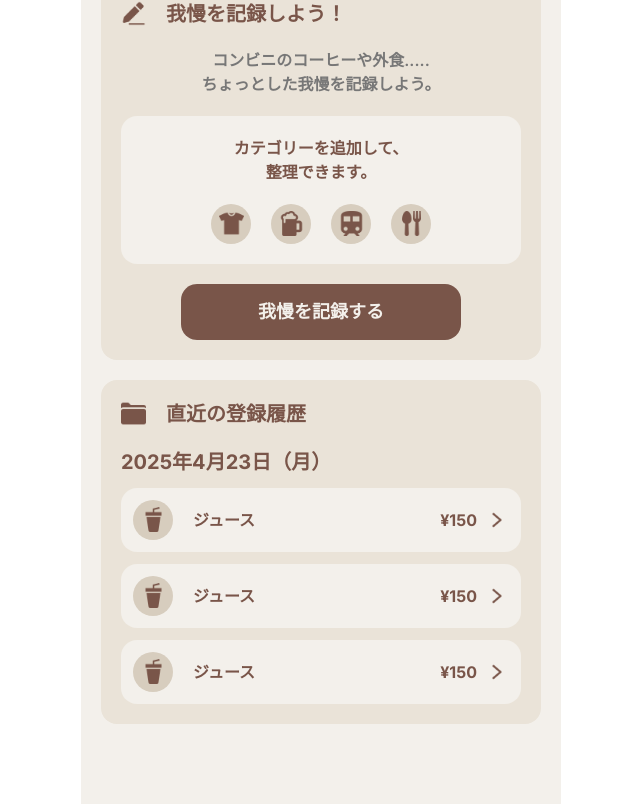
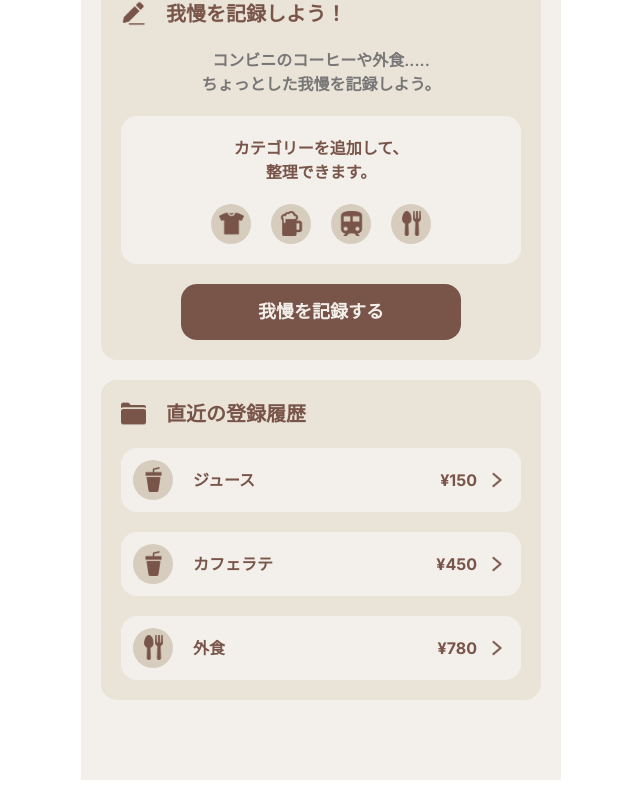
Before and after one commit to Naoya-0213/money-mindful, a Next.js app: page /money-mindful/home in a window 1280 px wide. Shown: the part 1081-1885 px from the top of the page, without its empty margins (319-959 px from the left). After the commit the page ends 1861 px from the top, so only its background shows below. Built offline with nearby package versions, Linux system fonts and the light colour scheme.

Commit message:
カテゴリー変更

```diff
--- a/src/app/components/category/category-icon/CategoryIcon.tsx
+++ b/src/app/components/category/category-icon/CategoryIcon.tsx
@@ -6,18 +6,17 @@ import { categoryIconMap } from "./lib/categoryIconMap";
 
 type CategoryIconProps = {
   name: keyof typeof categoryIconMap;
-  alt: string;
 };
 
-const CategoryIcon = ({ name, alt }: CategoryIconProps) => {
-  const src = categoryIconMap[name];
+const CategoryIcon = ({ name }: CategoryIconProps) => {
+  const icon = categoryIconMap[name];
 
   return (
     <div
       className="flex items-center justify-center rounded-full bg-[#D7CDBE]"
       style={{ width: 40, height: 40 }}
     >
-      <Image src={src} alt={alt} width={25} height={25} />
+      <Image src={icon.src} alt={icon.alt} width={25} height={25} />
     </div>
   );
 };
--- a/src/app/components/category/category-icon/lib/categoryIconMap.ts
+++ b/src/app/components/category/category-icon/lib/categoryIconMap.ts
@@ -2,26 +2,28 @@
 
 export const categoryIconMap = {
   // 飲み物アイコン
-  drink: "/icon/categories/icon/drink.png",
+  drink: { src: "/icon/categories/icon/drink.png", alt: "飲み物アイコン" },
 
   // 飲み会アイコン
-  beer: "/icon/categories/icon/beer.png",
+  beer: { src: "/icon/categories/icon/beer.png", alt: "飲み会アイコン" },
 
   // 食費アイコン
-  food: "/icon/categories/icon/food.png",
+  food: { src: "/icon/categories/icon/food.png", alt: "食費アイコン" },
 
   // 交通費アイコン
-  train: "/icon/categories/icon/train.png",
+  train: { src: "/icon/categories/icon/train.png", alt: "交通費アイコン" },
 
   // 買い物アイコン
-  shopping: "/icon/categories/icon/shopping.png",
+  shopping: { src: "/icon/categories/icon/shopping.png", alt: "買い物アイコン" },
 
   // お金アイコン
-  money: "/icon/categories/icon/money.png",
+  money: { src: "/icon/categories/icon/money.png", alt: "お金アイコン" },
 
   // 交際費アイコン
-  social: "/icon/categories/icon/social.png",
+  social: { src: "/icon/categories/icon/social.png", alt: "交際費アイコン" },
 
   // 服アイコン
-  clothing: "/icon/categories/icon/clothing.png",
+  clothing: { src: "/icon/categories/icon/clothing.png", alt: "服アイコン" },
 } as const;
+
+export type CategoryType = keyof typeof categoryIconMap;
--- a/src/app/components/log/LogGroupByDate.tsx
+++ /dev/null
@@ -1,19 +0,0 @@
-// 日付ごとの記録履歴用
-
-import React from "react";
-import LogItemCard from "./LogItemCard";
-
-const LogGroupByDate = () => {
-  return (
-    <div className="flex flex-col gap-3">
-      <div>
-        <h3 className="text-xl font-bold">2025年4月23日（月）</h3>
-      </div>
-      <LogItemCard />
-      <LogItemCard />
-      <LogItemCard />
-    </div>
-  );
-};
-
-export default LogGroupByDate;
--- a/src/app/components/log/LogItemCard.tsx
+++ b/src/app/components/log/LogItemCard.tsx
@@ -1,22 +1,32 @@
+// components/log/LogItemCard.tsx
+
 import React from "react";
 import Image from "next/image";
 import CategoryIcon from "../category/category-icon/CategoryIcon";
 
-const LogItemCard = () => {
+import { CategoryType } from "../category/category-icon/lib/categoryIconMap";
+
+type Props = {
+  title: string;
+  amount: number;
+  category: CategoryType; // カテゴリー名 → CategoryIconに渡す用
+};
+
+const LogItemCard = ({ title, amount, category }: Props) => {
   return (
     <div className="flex w-full items-center justify-between rounded-2xl bg-[#F3F0EB] p-3">
       <div className="flex items-center gap-5">
         {/* アイコン */}
         <div>
-          <CategoryIcon name="drink" alt="飲み物アイコン" />
+          <CategoryIcon name={category} />
         </div>
         {/* タイトル */}
-        <div className="font-bold">ジュース</div>
+        <div className="font-bold">{title}</div>
       </div>
 
       <div className="flex items-center gap-2">
         {/* 金額 */}
-        <div className="font-bold">¥150</div>
+        <div className="font-bold">¥{amount}</div>
 
         {/* 詳細誘導ボタン */}
         <div>
--- a/src/app/components/log/RecentLogs.tsx
+++ b/src/app/components/log/RecentLogs.tsx
@@ -1,8 +1,21 @@
 // 直近の履歴表示用コンポーネント
 
-import LogGroupByDate from "@/app/components/log/LogGroupByDate";
 import SectionCard from "@/app/components/section-card/SectionCard";
 import React from "react";
+import LogItemCard from "./LogItemCard";
+import type { CategoryType } from "../category/category-icon/lib/categoryIconMap";
+
+// 仮データ（あとでSupabase連携予定）
+const mockLogs: {
+  id: string;
+  title: string;
+  amount: number;
+  category: CategoryType;
+}[] = [
+  { id: "1", title: "ジュース", amount: 150, category: "drink" },
+  { id: "2", title: "カフェラテ", amount: 450, category: "drink" },
+  { id: "3", title: "外食", amount: 780, category: "food" },
+];
 
 const RecentLogs = () => {
   return (
@@ -12,8 +25,15 @@ const RecentLogs = () => {
         label="履歴icon"
         title="直近の登録履歴"
       >
-        {/* 履歴 */}
-        <LogGroupByDate />
+        {/* 仮データを map で表示 */}
+        {mockLogs.map((log) => (
+          <LogItemCard
+            key={log.id}
+            title={log.title}
+            amount={log.amount}
+            category={log.category}
+          />
+        ))}
       </SectionCard>
     </div>
   );
--- a/src/app/money-mindful/add/component/AddCard.tsx
+++ b/src/app/money-mindful/add/component/AddCard.tsx
@@ -45,13 +45,13 @@ const AddCard = () => {
           className="w-full rounded-2xl border border-[#E0E0E0] bg-white px-4 py-2 text-[#795549] focus:border-[#795549] focus:ring-0 focus:outline-none"
           style={{ height: "var(--input-height)" }}
           onClick={() =>
-            router.push("/money-mindful/add/component/AddEditCategoryPage")
+            router.push("/money-mindful/add/AddEditCategoryPage")
           }
           type="button"
         >
           <div className="flex justify-between items-center">
             <div className="flex items-center gap-5 text-lg font-bold text-[#795549]">
-              <CategoryIcon name="beer" alt="飲み会" />
+              <CategoryIcon name="beer" />
               飲み会
             </div>
             <div>
--- a/src/app/money-mindful/home/component/Home.tsx
+++ b/src/app/money-mindful/home/component/Home.tsx
@@ -3,9 +3,6 @@
 "use client";
 
 import React from "react";
-import Link from "next/link";
-import Button from "@/app/components/button/Button";
-import Log from "@/app/components/log/LogGroupByDate";
 import GoalCard from "@/app/components/section-card/GoalCard";
 import GoalStatusCard from "./GoalStatusCard";
 import AddRecordCard from "./AddRecordCard";
```
Also changed, not shown: src/app/money-mindful/add/AddEditCategoryPage/page.tsx (renamed from src/app/money-mindful/add/component/AddEditCategoryPage/page.tsx).
